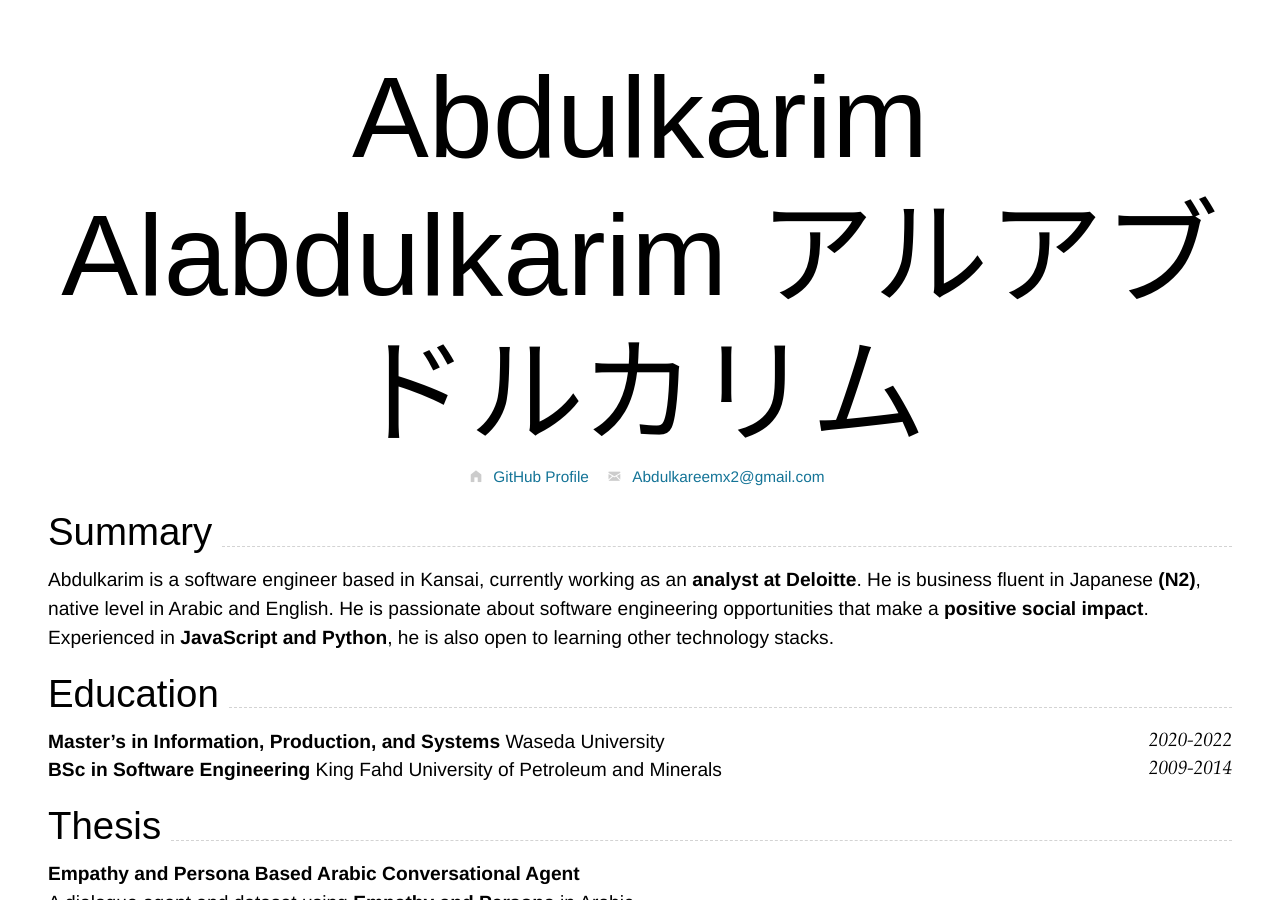
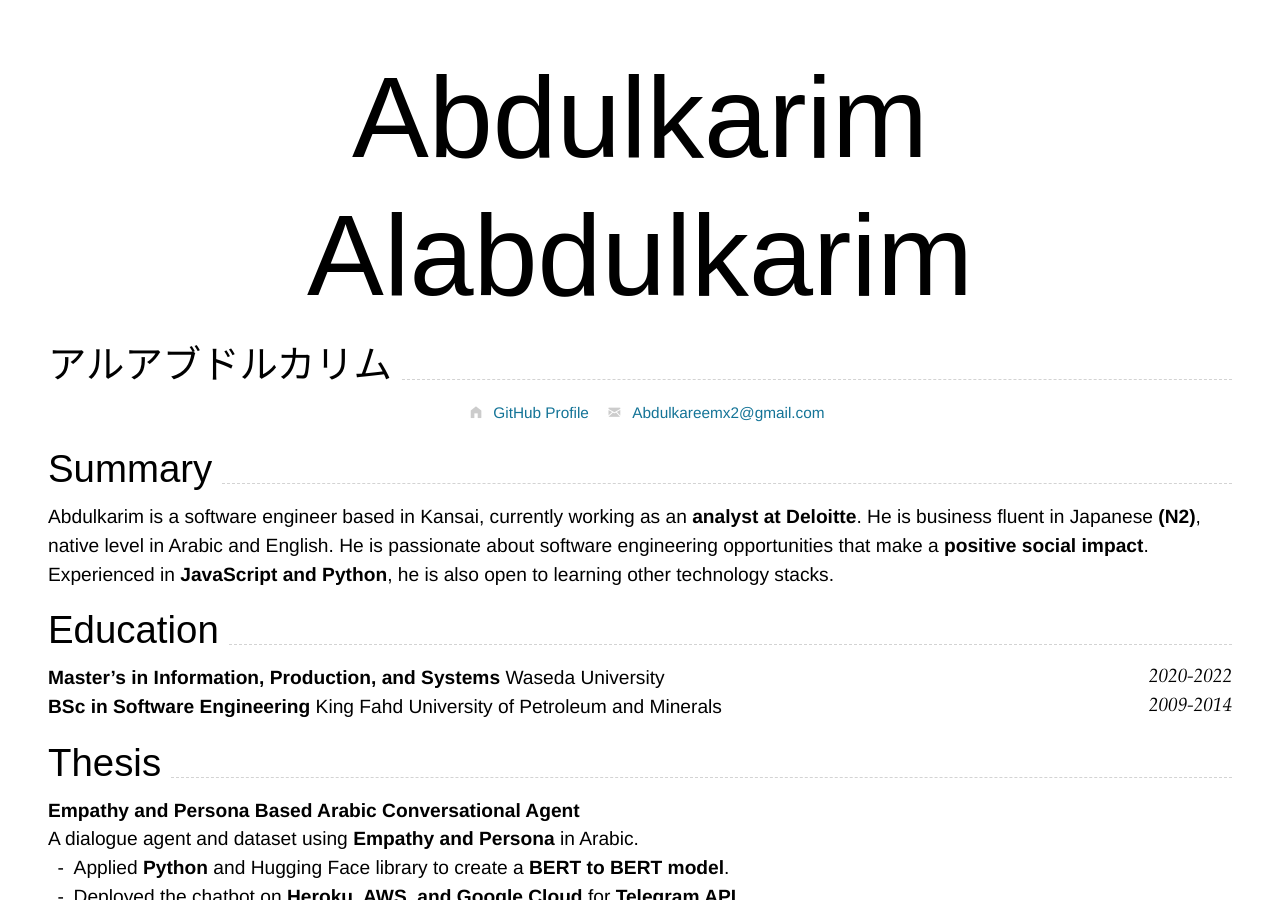
Before and after one commit to GreenStorm/cv, a Jekyll site: the page built from index.md, in a window 1280 px wide and 900 px high. Built offline with Jekyll 4.4.1, drawn with Linux system fonts in a browser that asks for light colours; nearby versions of some CDN libraries.

Commit message:
indent katakana name

```diff
--- a/index.md
+++ b/index.md
@@ -9,7 +9,8 @@ homepage:
   text: GitHub Profile
 ---
 
-# Abdulkarim Alabdulkarim アルアブドルカリム
+# Abdulkarim Alabdulkarim
+## アルアブドルカリム
 
 {% include cv-contact.html %}
 
```
